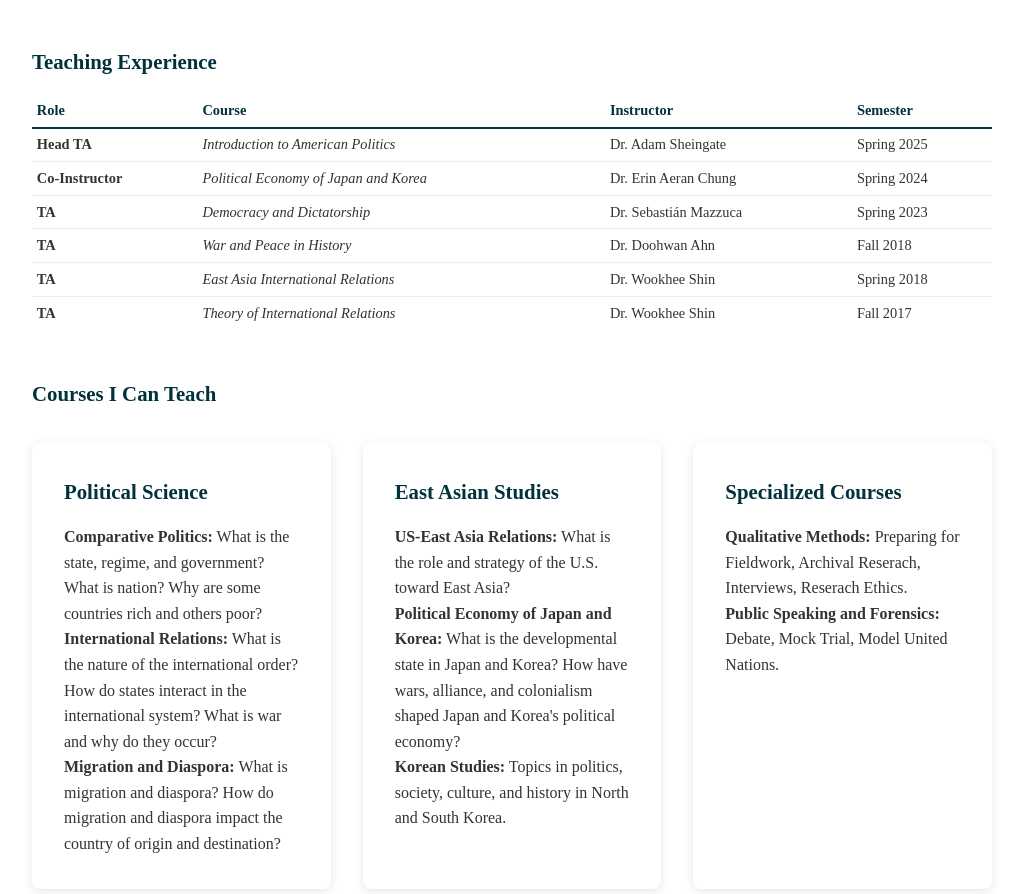
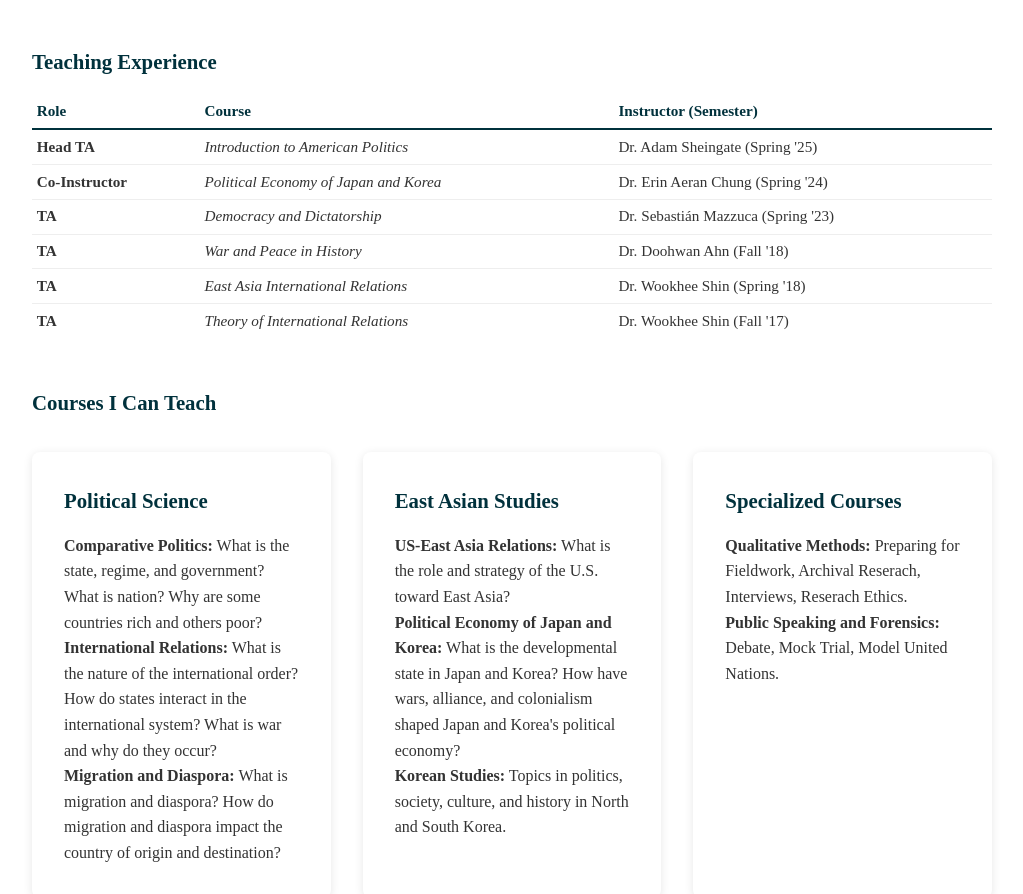
Before and after one commit to gaeuncho/gaeuncho.github.io, a plain HTML site: page index.html in a window 1280 px wide. Shown: the part 3782-4676 px from the top of the page, without its empty margins (128-1151 px from the left). Drawn offline with Linux system fonts and the light colour scheme.

Commit message:
Update index.html

```diff
--- a/index.html
+++ b/index.html
@@ -350,51 +350,44 @@
 <div class="teaching-experience" style="margin-top: 3rem;">
     <h3>Teaching Experience</h3>
 
-    <table style="width: 100%; border-collapse: collapse; margin-top: 1rem; font-size: 0.9rem;">
+    <table style="width: 100%; border-collapse: collapse; margin-top: 1rem; font-size: 0.95rem;">
         <thead>
             <tr style="border-bottom: 2px solid #00313C;">
                 <th style="text-align: left; padding: 0.3rem; color: #00313C; font-weight: bold;">Role</th>
                 <th style="text-align: left; padding: 0.3rem; color: #00313C; font-weight: bold;">Course</th>
-                <th style="text-align: left; padding: 0.3rem; color: #00313C; font-weight: bold;">Instructor</th>
-                <th style="text-align: left; padding: 0.3rem; color: #00313C; font-weight: bold;">Semester</th>
+                <th style="text-align: left; padding: 0.3rem; color: #00313C; font-weight: bold;">Instructor (Semester)</th>
             </tr>
         </thead>
         <tbody>
             <tr style="border-bottom: 1px solid #eee;">
                 <td style="padding: 0.3rem;"><strong>Head TA</strong></td>
                 <td style="padding: 0.3rem;"><em>Introduction to American Politics</em></td>
-                <td style="padding: 0.3rem;">Dr. Adam Sheingate</td>
-                <td style="padding: 0.3rem;">Spring 2025</td>
+                <td style="padding: 0.3rem;">Dr. Adam Sheingate (Spring '25)</td>
             </tr>
             <tr style="border-bottom: 1px solid #eee;">
                 <td style="padding: 0.3rem;"><strong>Co-Instructor</strong></td>
                 <td style="padding: 0.3rem;"><em>Political Economy of Japan and Korea</em></td>
-                <td style="padding: 0.3rem;">Dr. Erin Aeran Chung</td>
-                <td style="padding: 0.3rem;">Spring 2024</td>
+                <td style="padding: 0.3rem;">Dr. Erin Aeran Chung (Spring '24)</td>
             </tr>
             <tr style="border-bottom: 1px solid #eee;">
                 <td style="padding: 0.3rem;"><strong>TA</strong></td>
                 <td style="padding: 0.3rem;"><em>Democracy and Dictatorship</em></td>
-                <td style="padding: 0.3rem;">Dr. Sebastián Mazzuca</td>
-                <td style="padding: 0.3rem;">Spring 2023</td>
+                <td style="padding: 0.3rem;">Dr. Sebastián Mazzuca (Spring '23)</td>
             </tr>
             <tr style="border-bottom: 1px solid #eee;">
                 <td style="padding: 0.3rem;"><strong>TA</strong></td>
                 <td style="padding: 0.3rem;"><em>War and Peace in History</em></td>
-                <td style="padding: 0.3rem;">Dr. Doohwan Ahn</td>
-                <td style="padding: 0.3rem;">Fall 2018</td>
+                <td style="padding: 0.3rem;">Dr. Doohwan Ahn (Fall '18)</td>
             </tr>
             <tr style="border-bottom: 1px solid #eee;">
                 <td style="padding: 0.3rem;"><strong>TA</strong></td>
                 <td style="padding: 0.3rem;"><em>East Asia International Relations</em></td>
-                <td style="padding: 0.3rem;">Dr. Wookhee Shin</td>
-                <td style="padding: 0.3rem;">Spring 2018</td>
+                <td style="padding: 0.3rem;">Dr. Wookhee Shin (Spring '18)</td>
             </tr>
             <tr>
                 <td style="padding: 0.3rem;"><strong>TA</strong></td>
                 <td style="padding: 0.3rem;"><em>Theory of International Relations</em></td>
-                <td style="padding: 0.3rem;">Dr. Wookhee Shin</td>
-                <td style="padding: 0.3rem;">Fall 2017</td>
+                <td style="padding: 0.3rem;">Dr. Wookhee Shin (Fall '17)</td>
             </tr>
         </tbody>
     </table>
```
